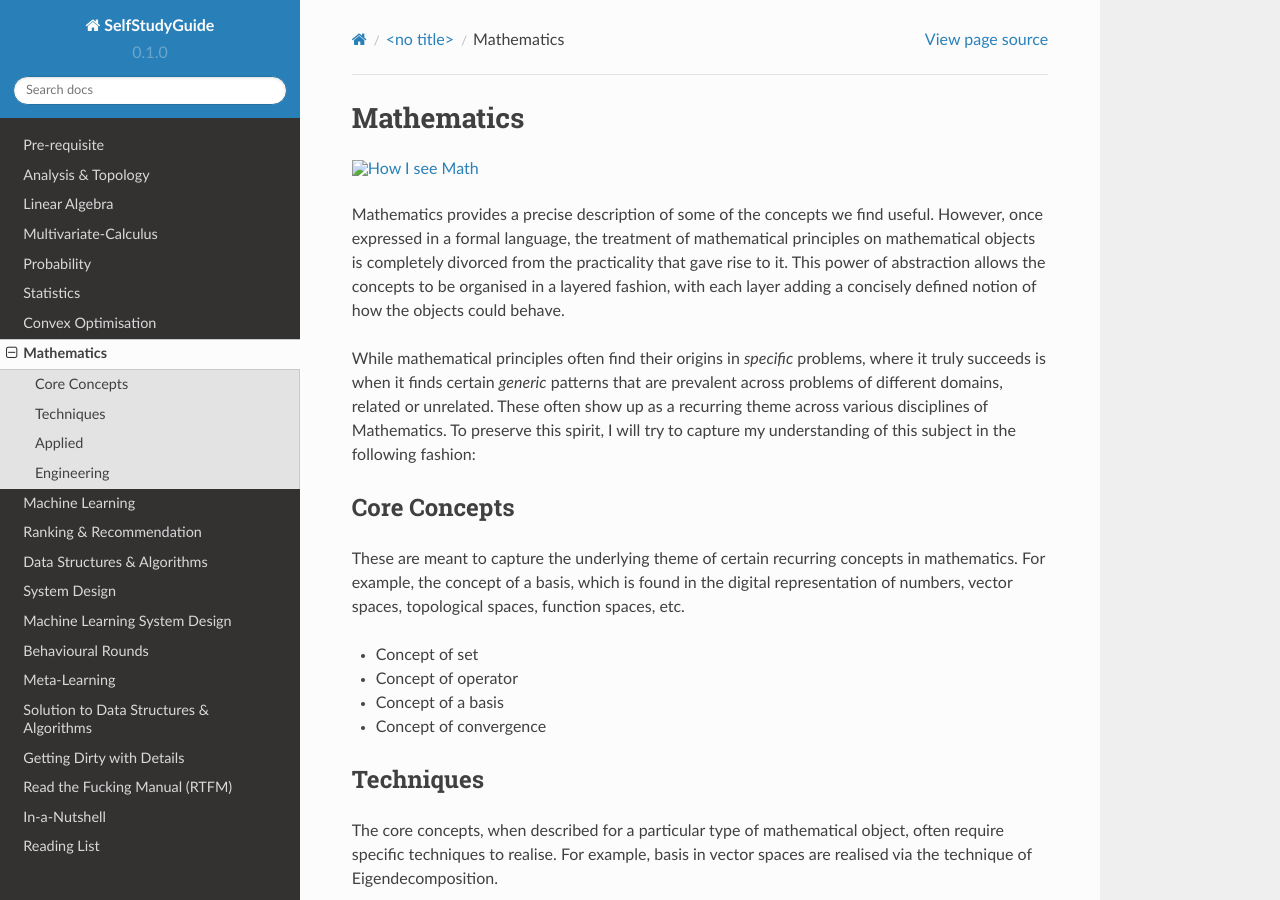
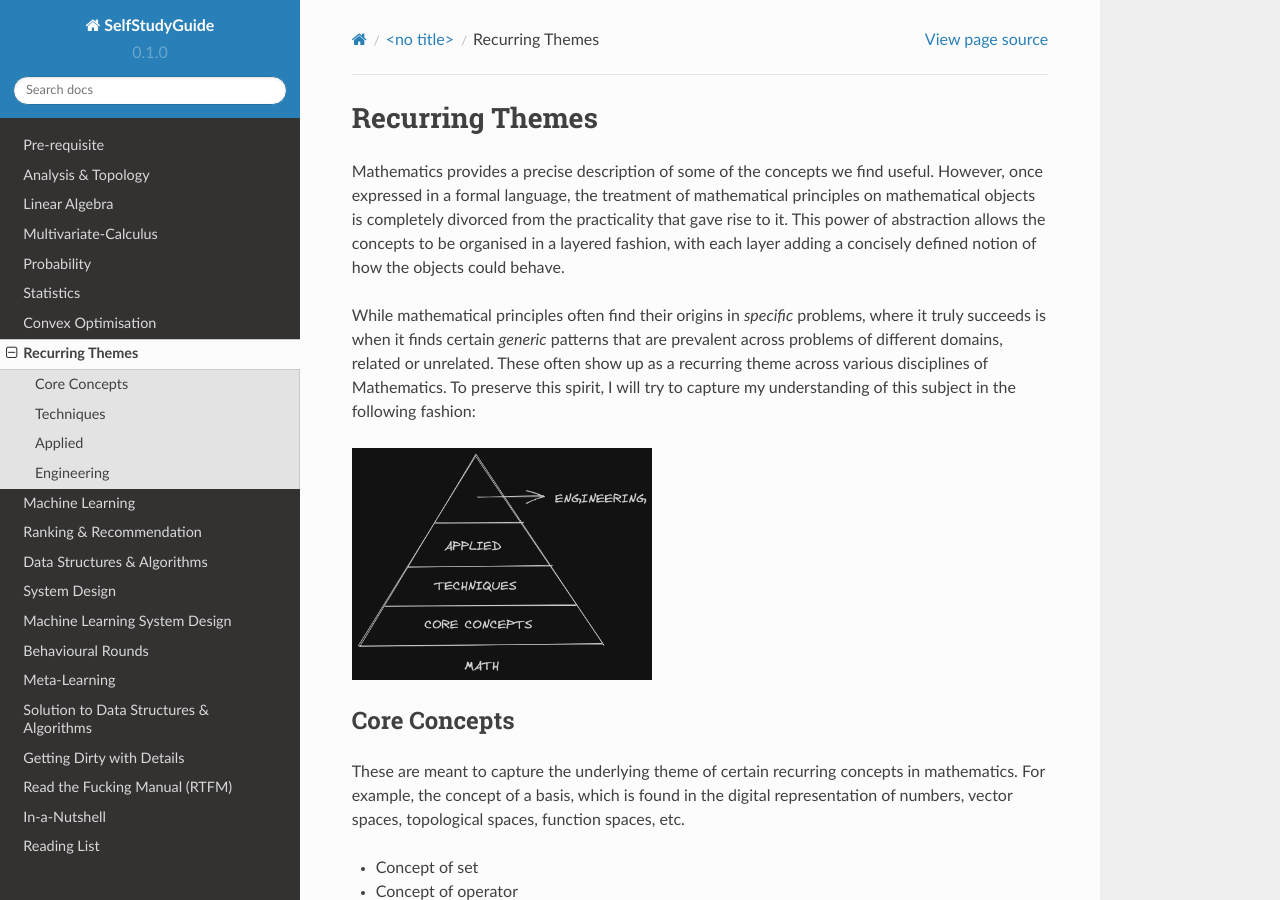
Before and after one commit to uselesstechjunks/leetcode, a Sphinx documentation site: the page built from docs/source/math/themes.rst, in a window 1280 px wide and 900 px high. Built offline with Sphinx 7.4.7 and the Read the Docs theme 2.0.0, drawn with Linux system fonts in a browser that asks for light colours.

Commit message:
Update themes.rst

```diff
--- a/docs/source/math/themes.rst
+++ b/docs/source/math/themes.rst
@@ -1,16 +1,18 @@
-Mathematics
 #####################################################################
-
-.. image:: img/math.png
-  :width: 300
-  :alt: How I see Math
+Recurring Themes
+#####################################################################
 
 Mathematics provides a precise description of some of the concepts we find useful. However, once expressed in a formal language, the treatment of mathematical principles on mathematical objects is completely divorced from the practicality that gave rise to it. This power of abstraction allows the concepts to be organised in a layered fashion, with each layer adding a concisely defined notion of how the objects could behave.
 
 While mathematical principles often find their origins in *specific* problems, where it truly succeeds is when it finds certain *generic* patterns that are prevalent across problems of different domains, related or unrelated. These often show up as a recurring theme across various disciplines of Mathematics. To preserve this spirit, I will try to capture my understanding of this subject in the following fashion:
 
+.. image:: ../img/math.png
+  :width: 300
+  :alt: How I see Math
+
+*********************************************************************
 Core Concepts
-========================================
+*********************************************************************
 These are meant to capture the underlying theme of certain recurring concepts in mathematics. For example, the concept of a basis, which is found in the digital representation of numbers, vector spaces, topological spaces, function spaces, etc.
 
 - Concept of set
@@ -18,14 +20,17 @@ These are meant to capture the underlying theme of certain recurring concepts in
 - Concept of a basis
 - Concept of convergence
 
+*********************************************************************
 Techniques
-========================================
+*********************************************************************
 The core concepts, when described for a particular type of mathematical object, often require specific techniques to realise. For example, basis in vector spaces are realised via the technique of Eigendecomposition.
 
+*********************************************************************
 Applied
-========================================
+*********************************************************************
 The techniques that we use to explore a core concept are often useful for some other *mathematical* problem. For example, we can use Eigendecomposition to compute matrix power or matrix exponentiation.
 
+*********************************************************************
 Engineering
-========================================
+*********************************************************************
 This refers to the application to *real-world* problems. For example, we can compute PageRank using matrix exponentiation.
```
